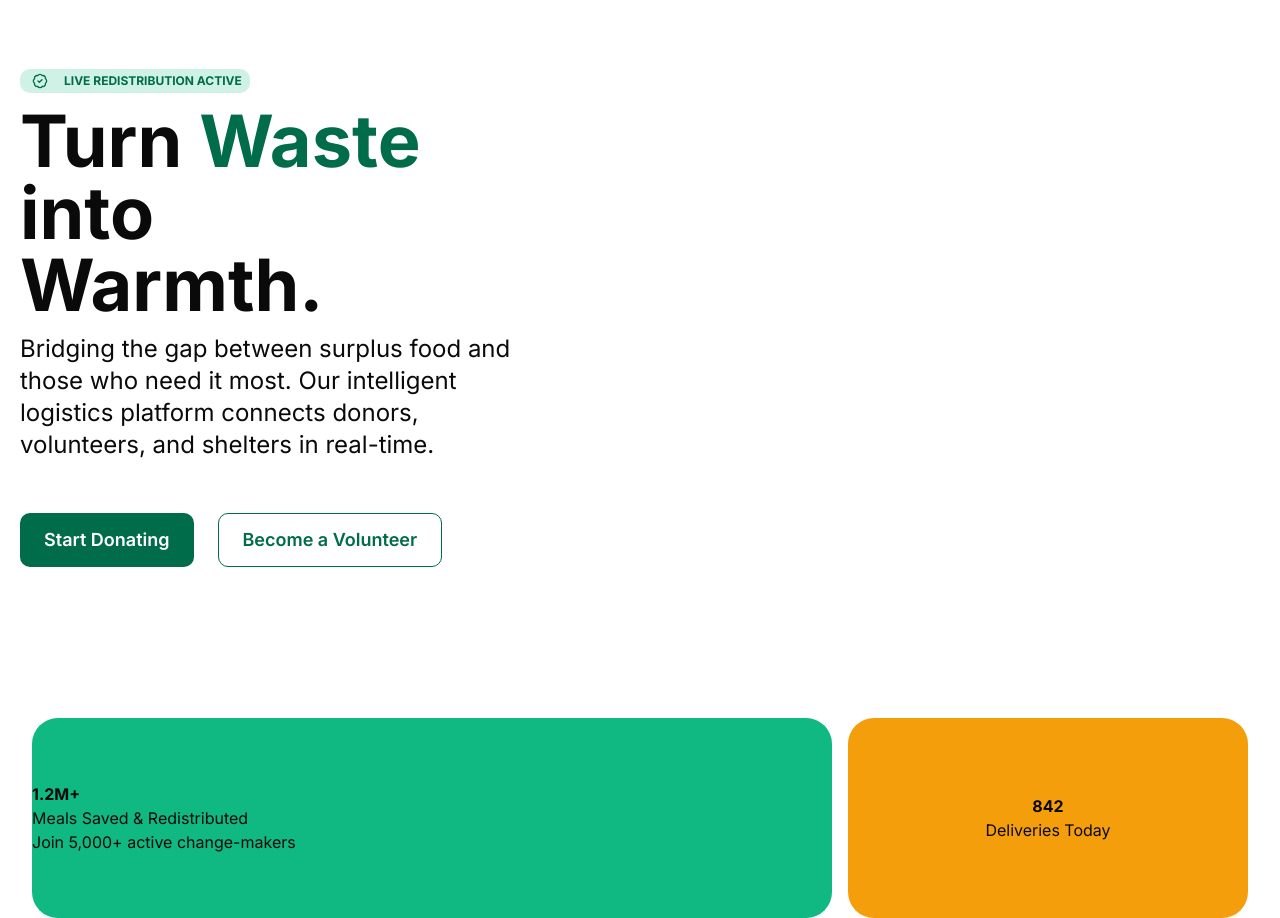
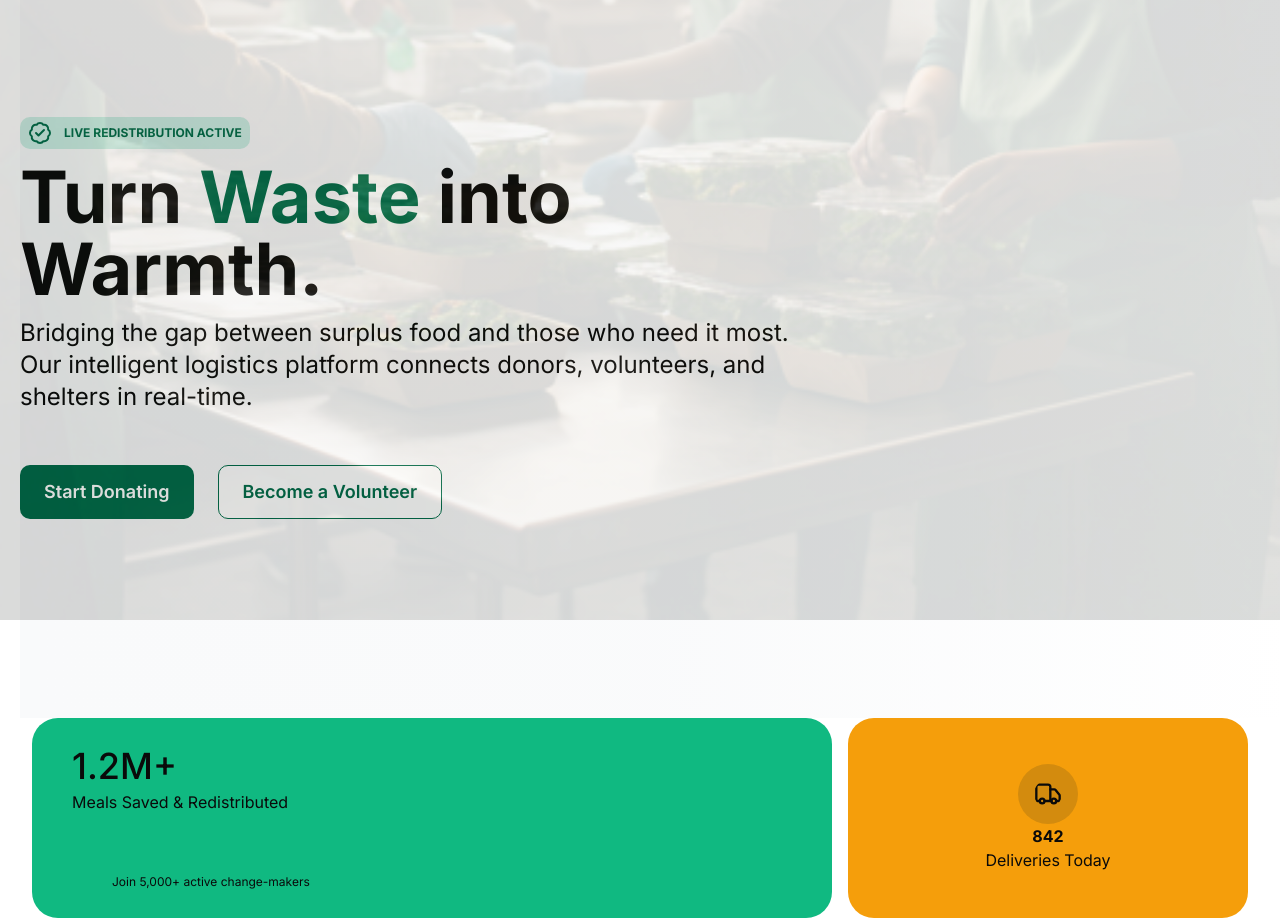
Before and after one commit to KeshavGopalak/food-donation_fe, a Next.js app: page / in a window 1280 px wide. Shown: the part 180-1098 px from the top of the page. Built offline with nearby package versions, Linux system fonts and the light colour scheme.

Commit message:
Added more styling and the next part of the hero section. Added easier access to Icon support.

```diff
--- a/Home/HeroSection.tsx
+++ b/Home/HeroSection.tsx
@@ -1,11 +1,16 @@
-import { LuBadgeCheck } from "react-icons/lu";
+import { BadgeCheck, Truck } from "lucide-react";
+import { BiGame } from "react-icons/bi";
+import BgImage from "../public/4d25b8ac71caeaac3ebc624c453ba1c8ed833c5d.png";
+import Image from "next/image";
+
 
 export default function HeroSection() {
   return (
     <div className="main w-full h-screen  gap-10 font-inter">
-      <div className="w-[40%] h-screen flex flex-col items-center justify-center gap-3 ml-5 font-inter">
+      <div className="w-full h-screen flex flex-col items-center justify-center gap-3 ml-5 font-inter bg-linear-to-r from-[#F9FAFB] via-[#F9FAFBE5] to-[#F9FAFB00]">
+        <Image src={BgImage} alt="Background" className="absolute top-0 left-0 w-full h-full object-cover opacity-15" />
         <div className="label bg-[#10B98133] text-darkgreen px-2 py-1 rounded-lg mr-auto flex items-center justify-center gap-1">
-          <LuBadgeCheck className="inline-block w-6 mr-2" />
+          <BadgeCheck className="inline-block w-6 mr-2" />
           <span className="text-xs font-bold uppercase flex flex-col items-center">
             Live Redistribution Active
           </span>
@@ -18,16 +23,16 @@ export default function HeroSection() {
             Warmth.
           </span>
         </div>
-        <div className="text-2xl w-30% mb-10">
+        <div className="text-2xl w-200 mb-10 mr-auto">
           Bridging the gap between surplus food and those who need it most. Our
           intelligent logistics platform connects donors, volunteers, and
           shelters in real-time.
         </div>
         <div className="button flex gap-6 mr-auto">
-          <button className="bg-[#006C49] text-white px-6 py-3 rounded-lg text-lg font-semibold hover:bg-[#00563B] transition duration-300">
+          <button className="bg-darkgreen text-white px-6 py-3 rounded-lg text-lg font-semibold hover:bg-[#00563B] transition duration-300">
             Start Donating
           </button>
-          <button className="bg-[#FFFFFF] text-[#006C49] px-6 py-3 rounded-lg text-lg font-semibold hover:bg-[#C0C0C0] transition duration-300 border border-[#006C49]">
+          <button className="bg-[#FFFFFF] text-darkgreen px-6 py-3 rounded-lg text-lg font-semibold hover:bg-[#C0C0C0] transition duration-300 border border-darkgreen">
             Become a Volunteer
           </button>
         </div>
@@ -35,21 +40,20 @@ export default function HeroSection() {
 
       <div className="info">
         <div className="boxes flex flex-row gap-4 items-center justify-center">
-          <div className="green w-200 h-50 bg-[#10B981] rounded-4xl flex flex-col  justify-center">
+          <div className="green w-200 h-50 bg-[#10B981] rounded-4xl flex flex-col pl-10 justify-center gap-10">
+            <div className="g1 flex flex-col items-start gap-1">
+              <span className="font-medium text-4xl">1.2M+</span>
+              <span>Meals Saved & Redistributed</span>
+            </div>
 
-            <span className="font-bold">1.2M+</span>
-            <span>Meals Saved & Redistributed</span>
-            <span className="">Join 5,000+ active change-makers</span>
-
+            <span className="text-xs mt-5 ml-10">Join 5,000+ active change-makers</span>
           </div>
 
           <div className="orange w-100 h-50 bg-[#F59E0B] rounded-4xl flex flex-col items-center justify-center">
-
+            <Truck className="w-15 h-15 p-4 rounded-full bg-[#d38b0e]" />
             <span className="font-bold">842</span>
             <span>Deliveries Today</span>
-
           </div>
-
         </div>
       </div>
     </div>
--- a/Home/NavBar.tsx
+++ b/Home/NavBar.tsx
@@ -6,7 +6,7 @@ export default function Navbar() {
 
   return (
    <>
-  <nav className="w-full flex items-center p-5 border-b-2 border-gray-200">
+  <nav className="w-full flex items-center p-5 border-b-2 border-gray-200 bg-[#FFFFFF]">
     <span className=" flex items-center justify-between w-1/4 ml-5">
     <h1 className="text-3l font-bold text-[#006C49] text-xl">Vitality logistics</h1>
     <p className=" text-[#006C49] underline font-bold">dashboard</p>
--- a/package.json
+++ b/package.json
@@ -12,7 +12,7 @@
     "@base-ui/react": "^1.5.0",
     "class-variance-authority": "^0.7.1",
     "clsx": "^2.1.1",
-    "lucide-react": "^1.16.0",
+    "lucide-react": "^1.17.0",
     "next": "16.2.6",
     "react": "19.2.4",
     "react-dom": "19.2.4",
```
Also changed, not shown: public/4d25b8ac71caeaac3ebc624c453ba1c8ed833c5d.png (added), 1 other file (tests, documents, lock files or other folders).
